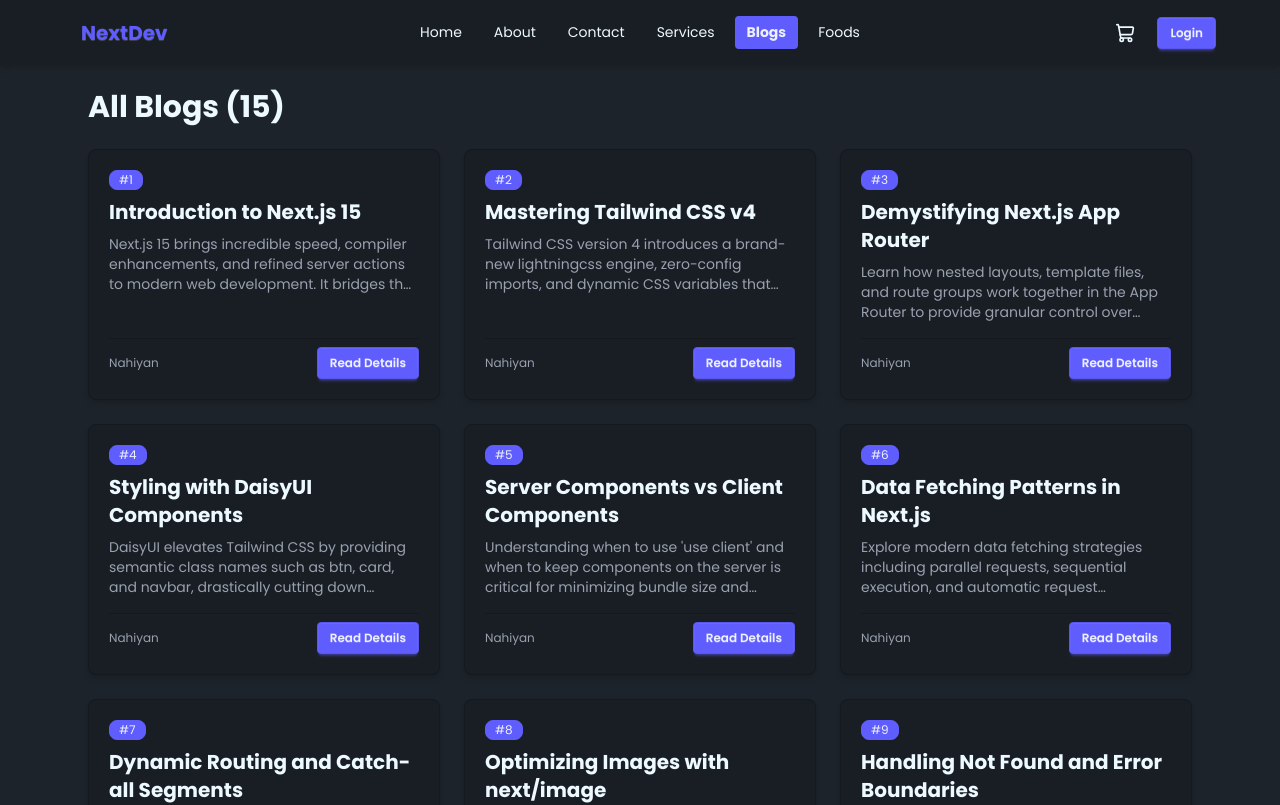
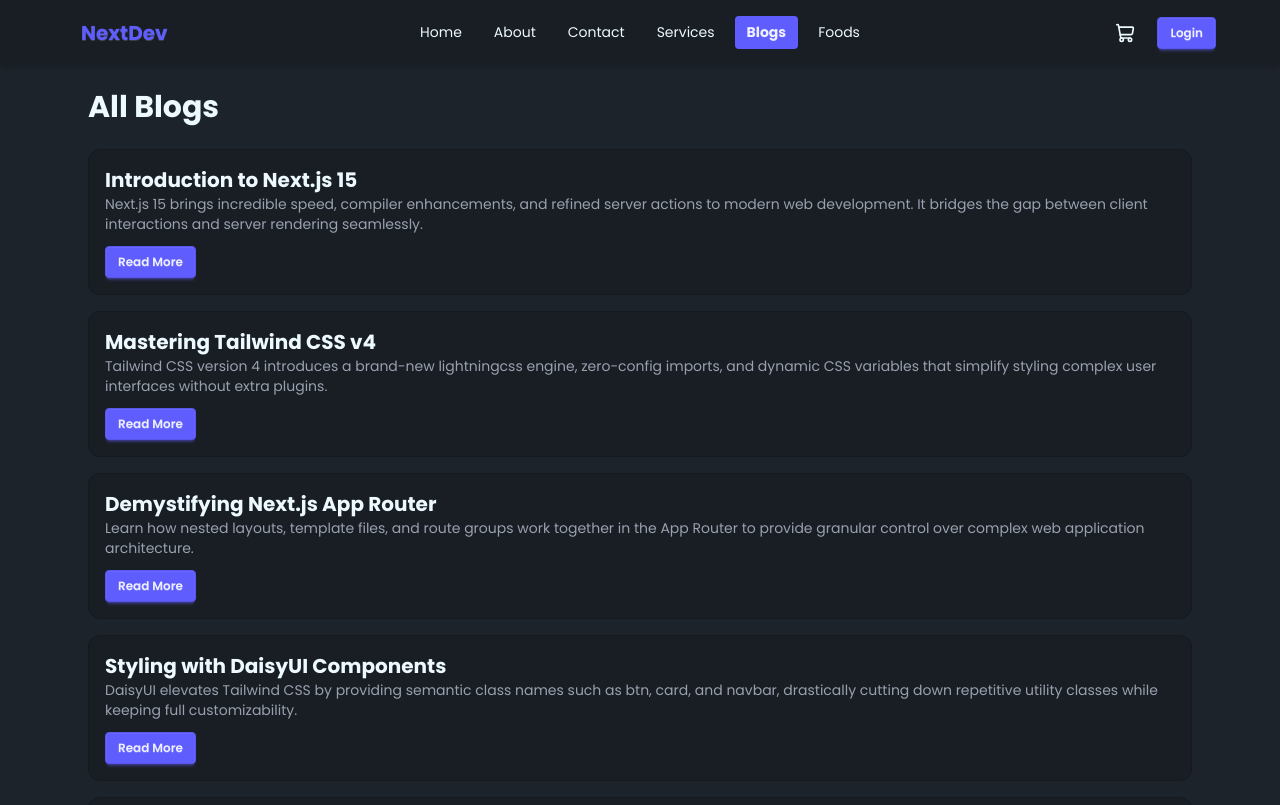
Before and after one commit to Nahiyan24bd/NextDev, a Next.js app: page /blogs in a window 1280 px wide. Shown: the top 805 px of the page. Built offline with nearby package versions, Linux system fonts and the light colour scheme; data requests are answered from the project's data file.

Commit message:
fix: replace localhost:5000 with local db json to fix netlify build failure

```diff
--- a/app/blogs/[id]/page.tsx
+++ b/app/blogs/[id]/page.tsx
@@ -3,6 +3,9 @@
 import type { Metadata } from "next";
 import db from "@/db.json";
 
+
+
+// লোকাল ডেটা দিয়ে বিল্ড টাইমে পাথ জেনারেট করা
 export async function generateStaticParams() {
   return db.blogs.map((blog) => ({
     id: String(blog.id),
--- a/app/blogs/page.tsx
+++ b/app/blogs/page.tsx
@@ -1,49 +1,20 @@
 import Link from "next/link";
-import React from "react";
+import db from "@/db.json";
 
-// TypeScript-এর জন্য ডেটার টাইপ ডিফাইন করা
-interface Blog {
-  id: string;
-  title: string;
-  desc: string;
-  author: string;
-  date: string;
-}
-
-export default async function BlogsPage() {
-    // ISR: ডেটা ৬০ সেকেন্ড ক্যাশে থাকবে, এরপর ব্যাকগ্রাউন্ডে রিভ্যালিডেট হবে
-  const res = await fetch("http://localhost:5000/blogs", {
-    next: {revalidate: 60},
-  });
-
-  const posts: Blog[] = await res.json();
+export default function BlogsPage() {
+  const blogs = db.blogs;
 
   return (
     <div className="space-y-6">
-      <h1 className="text-3xl font-bold">All Blogs ({posts.length})</h1>
-
-      {/* ৩টি কলামের রেসপন্সিভ গ্রিড */}
-      <div className="grid gap-6 md:grid-cols-2 lg:grid-cols-3">
-        {posts.map((post) => (
-          <div
-            key={post.id}
-            className="card bg-base-200 border border-base-300 shadow-md p-5 flex flex-col justify-between"
-          >
-            <div>
-              <span className="badge badge-primary badge-sm mb-2">#{post.id}</span>
-              <h2 className="text-xl font-bold mb-2">{post.title}</h2>
-              <p className="text-gray-400 text-sm line-clamp-3 mb-4">
-                {post.desc}
-              </p>
-            </div>
-
-            <div className="pt-2 border-t border-base-300 flex justify-between items-center">
-              <span className="text-xs text-gray-400">{post.author}</span>
-              {/* নির্দিষ্ট ব্লগের পেজে যাওয়ার ডায়নামিক লিংক */}
-              <Link href={`/blogs/${post.id}`} className="btn btn-sm btn-primary">
-                Read Details
-              </Link>
-            </div>
+      <h1 className="text-3xl font-extrabold">All Blogs</h1>
+      <div className="grid gap-4">
+        {blogs.map((blog) => (
+          <div key={blog.id} className="p-4 bg-base-200 border border-base-300 rounded-xl">
+            <h2 className="text-xl font-bold">{blog.title}</h2>
+            <p className="text-sm text-gray-400">{blog.desc}</p>
+            <Link href={`/blogs/${blog.id}`} className="btn btn-sm btn-primary mt-3">
+              Read More
+            </Link>
           </div>
         ))}
       </div>
```
